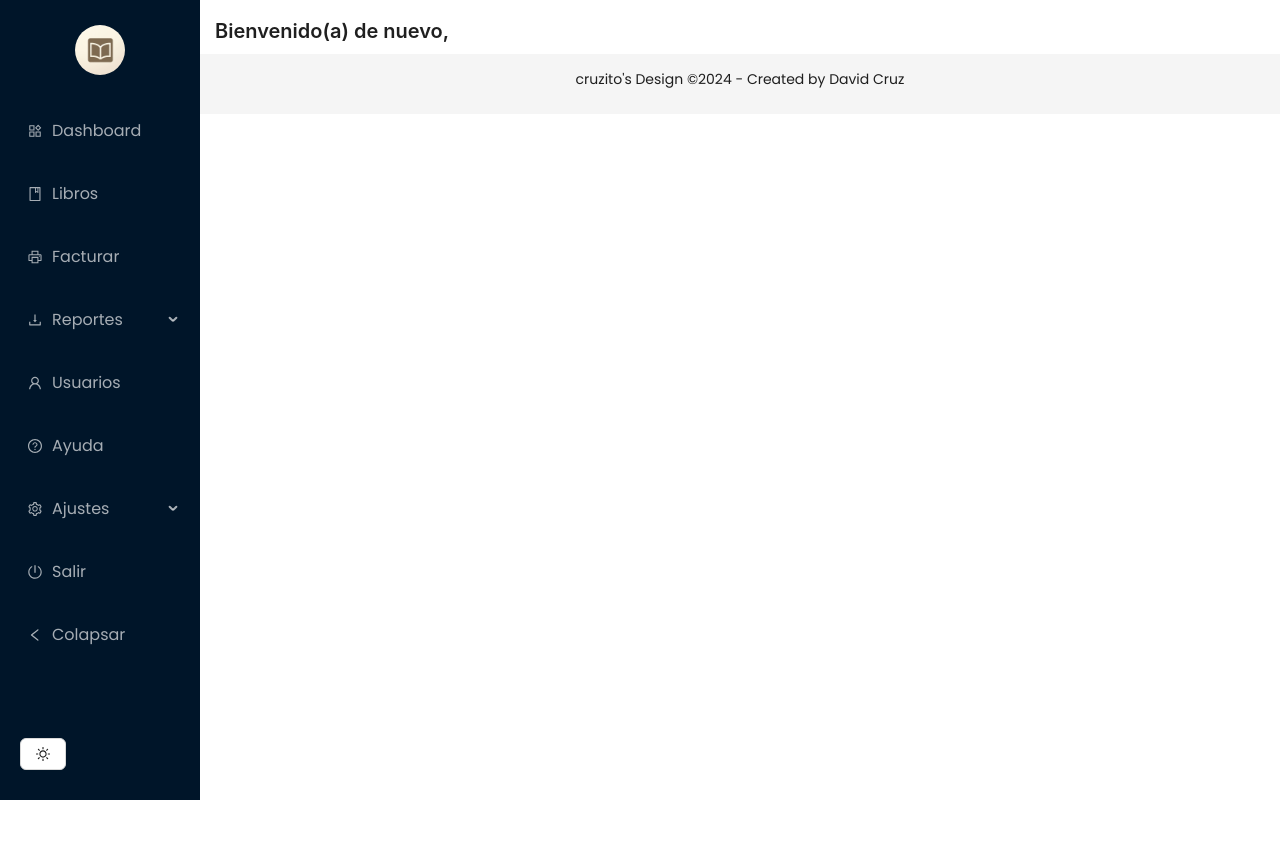
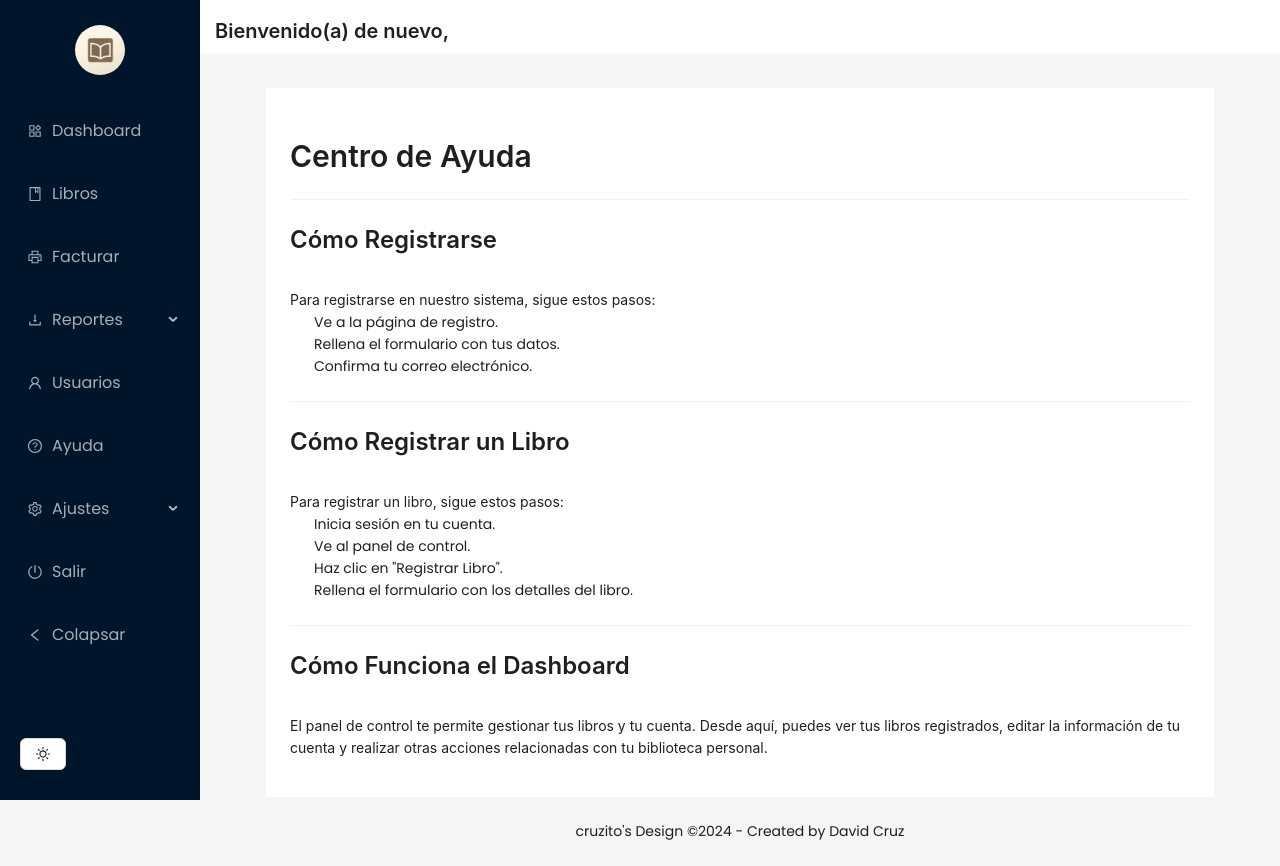
Before and after one commit to cruzito-x/library, a React (Create React App) app in the folder frontend/: page /help in a window 1280 px wide. Before the commit the page ends 800 px from the top, so only its background shows below. Built offline with nearby package versions, Linux system fonts and the light colour scheme.

Commit message:
Adjusted: action url for upload images in the server

```diff
--- a/frontend/src/components/menuList/MenuList.jsx
+++ b/frontend/src/components/menuList/MenuList.jsx
@@ -59,7 +59,7 @@ const MenuList = ({ darkTheme, collapsed, setCollapsed }) => {
         Ayuda
       </Menu.Item>
       <Menu.SubMenu key='/settings' title='Ajustes' icon={<SettingOutlined />}>
-        <Menu.Item>
+        <Menu.Item key='/settings/gender'>
           Géneros
         </Menu.Item>
       </Menu.SubMenu>
--- a/frontend/src/components/sidebar/Sidebar.jsx
+++ b/frontend/src/components/sidebar/Sidebar.jsx
@@ -8,11 +8,11 @@ import Dashboard from '../../views/dashboard/Dashboard';
 import Products from '../../views/products/Products';
 import Bills from '../../views/bills/Bills';
 import Users from '../../views/users/Users';
-import Settings from '../../views/settings/Settings';
+import Gender from '../../views/settings/Gender';
+import Help from '../../views/help/Help';
 import NotFound from '../results/NotFound';
 import ToggleThemeButton from '../toggleThemeButton/ToggleThemeButton';
 import './Sidebar.css';
-import Help from '../../views/help/Help';
 
 const { Sider, Content, Footer } = Layout;
 
@@ -69,8 +69,8 @@ const Sidebar = () => {
             <Route path='/bills' element={<Bills />} />
             <Route path='/users' element={<Users />} />
             <Route path='/help' element={<Help />} />
-            <Route path='/settings' element={<Settings />} />
-            <Route path='*' element={<NotFound />} />
+            <Route path='/settings/gender' element={<Gender/>} />
+            {/* <Route path='*' element={<NotFound />} /> */}
           </Routes>
         </Content>
         <Footer style={{ textAlign: 'center' }}>
--- a/frontend/src/views/help/Help.jsx
+++ b/frontend/src/views/help/Help.jsx
@@ -1,9 +1,58 @@
-import React from 'react'
+import React from "react";
+import { Layout, Typography, Divider, Image } from "antd";
+// import DashboardScreenshot from "./dashboard-screenshot.png";
+// import RegistrationScreenshot from "./registration-screenshot.png";
+// import BookRegistrationScreenshot from "./book-registration-screenshot.png";
+
+const { Content } = Layout;
+const { Title, Paragraph } = Typography;
 
 const Help = () => {
   return (
-    <div>Help</div>
-  )
-}
+    <Content style={{ padding: "0 50px", marginTop: 64 }}>
+      <div style={{ background: "#fff", padding: 24, minHeight: 380 }}>
+        <Title level={2}>Centro de Ayuda</Title>
+        <Divider />
+        <div>
+          <Title level={3}>Cómo Registrarse</Title>
+          <Image src={""} />
+          <Paragraph>
+            Para registrarse en nuestro sistema, sigue estos pasos:
+            <ol>
+              <li>Ve a la página de registro.</li>
+              <li>Rellena el formulario con tus datos.</li>
+              <li>Confirma tu correo electrónico.</li>
+            </ol>
+          </Paragraph>
+        </div>
+        <Divider />
+        <div>
+          <Title level={3}>Cómo Registrar un Libro</Title>
+          <Image src={""} />
+          <Paragraph>
+            Para registrar un libro, sigue estos pasos:
+            <ol>
+              <li>Inicia sesión en tu cuenta.</li>
+              <li>Ve al panel de control.</li>
+              <li>Haz clic en "Registrar Libro".</li>
+              <li>Rellena el formulario con los detalles del libro.</li>
+            </ol>
+          </Paragraph>
+        </div>
+        <Divider />
+        <div>
+          <Title level={3}>Cómo Funciona el Dashboard</Title>
+          <Image src={""} />
+          <Paragraph>
+            El panel de control te permite gestionar tus libros y tu cuenta.
+            Desde aquí, puedes ver tus libros registrados, editar la
+            información de tu cuenta y realizar otras acciones relacionadas con
+            tu biblioteca personal.
+          </Paragraph>
+        </div>
+      </div>
+    </Content>
+  );
+};
 
-export default Help
+export default Help;
--- a/frontend/src/views/products/Products.jsx
+++ b/frontend/src/views/products/Products.jsx
@@ -46,26 +46,26 @@ const Products = () => {
     console.log(`selected ${value}`);
   };
 
-  const handleFileUpload = ({ file }) => {
-    const formData = new FormData();
-    formData.append("portada", file);
+  // const handleFileUpload = ({ file }) => {
+  //   const formData = new FormData();
+  //   formData.append("portada", file);
 
-    axios.post('http://localhost:3001/books/upload', formData, {
-      onUploadProgress: (progressEvent) => {
-        const percentCompleted = Math.round((progressEvent.loaded * 100) / progressEvent.total);
-        console.log(`Uploaded: ${percentCompleted}%`);
-      },
-    })
-    .then((response) => {
-      const imageUrl = response.data.filename; // Nombre del archivo devuelto por el backend
-      form.setFieldsValue({ portada: imageUrl }); // Actualiza el valor del campo 'portada' en el formulario
-      message.success("Imagen cargada exitosamente");
-    })
-    .catch((error) => {
-      message.error("Error al cargar la imagen");
-      console.error("Error al cargar la imagen:", error);
-    });
-  };
+  //   axios.post('http://localhost:3001/books/upload', formData, {
+  //     onUploadProgress: (progressEvent) => {
+  //       const percentCompleted = Math.round((progressEvent.loaded * 100) / progressEvent.total);
+  //       console.log(`Uploaded: ${percentCompleted}%`);
+  //     },
+  //   })
+  //   .then((response) => {
+  //     const imageUrl = response.data.filename; // Nombre del archivo devuelto por el backend
+  //     form.setFieldsValue({ portada: imageUrl }); // Actualiza el valor del campo 'portada' en el formulario
+  //     message.success("Imagen cargada exitosamente");
+  //   })
+  //   .catch((error) => {
+  //     message.error("Error al cargar la imagen");
+  //     console.error("Error al cargar la imagen:", error);
+  //   });
+  // };
 
   useEffect(() => {
     fetch("http://localhost:3001/books/genres")
@@ -142,8 +142,8 @@ const Products = () => {
               size="large"
             >
               <Upload
-              name="portada" // Nombre del campo que recibirá el servidor
-              customRequest={handleFileUpload}
+              name="portada"
+              action={ "http://localhost:3001/books/images/upload" }
               listType="picture"
               accept=".png, .jpg, .jpeg"
               maxCount={1}
@@ -153,9 +153,6 @@ const Products = () => {
               >
                 <Button icon={<UploadOutlined />}> Seleccionar imagen (Máx. 1) </Button>
               </Upload>
-              {Object.values(files).map((file, index) => {
-                return <Space></Space>
-              })}
             </Space>
           </Form.Item>
         </Form>
```
Also changed, not shown: frontend/src/views/settings/Gender.jsx (renamed from frontend/src/views/settings/Settings.jsx).
